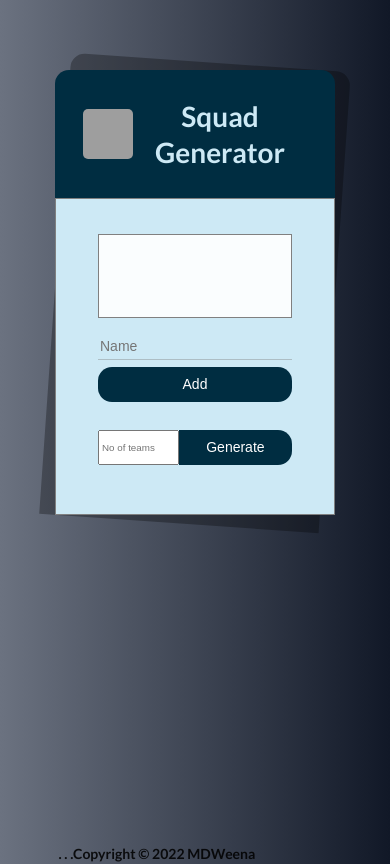
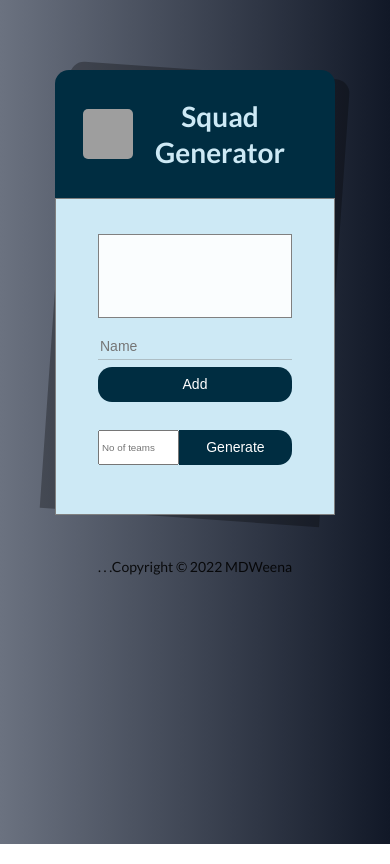
Before and after one commit to MDWeena/Squad-Generator, an Angular app: page / in a window 390 px wide. Built offline with nearby package versions, Linux system fonts and the light colour scheme; grey boxes are pictures that could not be loaded.

Commit message:
another more commit

```diff
--- a/src/app/app.component.css
+++ b/src/app/app.component.css
@@ -112,40 +112,35 @@ h1 {
 }
 
 footer {
-  position: absolute;
-  bottom: 0;
-  margin: auto;
-  font-size: 1em;
-  font-weight: 600;
-  right: 50%;
-  padding: 0;
-  transform: translate(50%, 100%)
+  position: relative;
+  width: 100%;
+  margin-top: 2em;
+  text-align: center;
 }
 
-
 @media (max-width: 550px) {
-  .container{
+  .container {
     width: 20rem;
   }
-  .container::after{
+  .container::after {
     width: 20em;
-    height: 33em;
+    height: 32em;
+    top: 5rem;
   }
-  h1{
+  h1 {
     font-size: 2rem;
     text-align: center;
   }
-  .list{
+  .list {
     height: 6rem;
   }
-  .input-container input{
-    font-size: .7em;
+  .input-container input {
+    font-size: 0.7em;
   }
-  .input-container button{
+  .input-container button {
     width: 70%;
   }
-  footer{
-    width: 70%;
+  footer {
+    margin-top: 3em;
   }
-
 }
```
